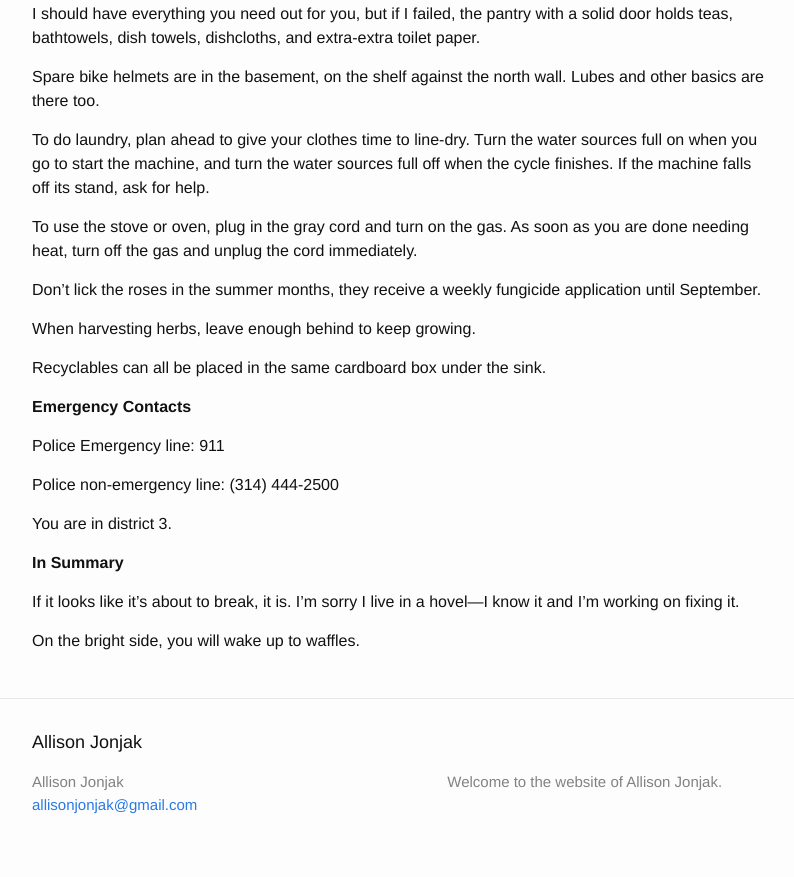
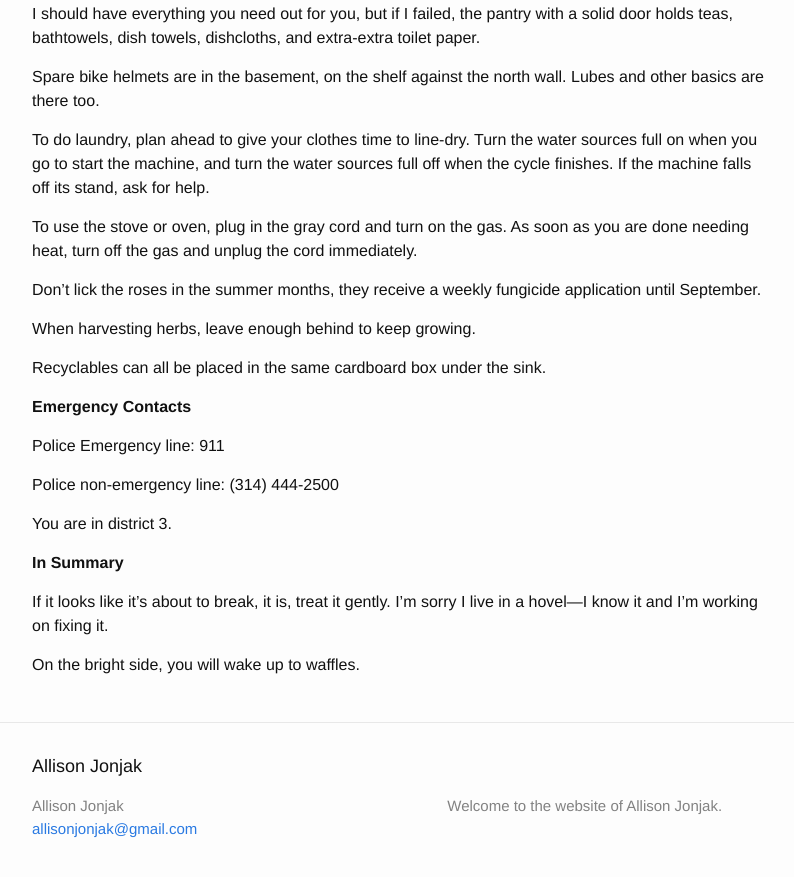
Before and after one commit to cranhandler/cranhandler.github.io, a Jekyll site: the page built from about/visiting.md, in a window 1280 px wide and 900 px high, scrolled down 582 px. Shown: the top 877 px of the window, without its empty margins (238-1032 px from the left). Built offline with Jekyll 4.4.1, drawn with Linux system fonts in a browser that asks for light colours.

Commit message:
Update visiting.md

```diff
--- a/about/visiting.md
+++ b/about/visiting.md
@@ -55,6 +55,6 @@ layout: default
 
  **In Summary**
 
- If it looks like it's about to break, it is. I'm sorry I live in a hovel---I know it and I'm working on fixing it.
+ If it looks like it's about to break, it is, treat it gently. I'm sorry I live in a hovel---I know it and I'm working on fixing it.
 
  On the bright side, you will wake up to waffles.
```
